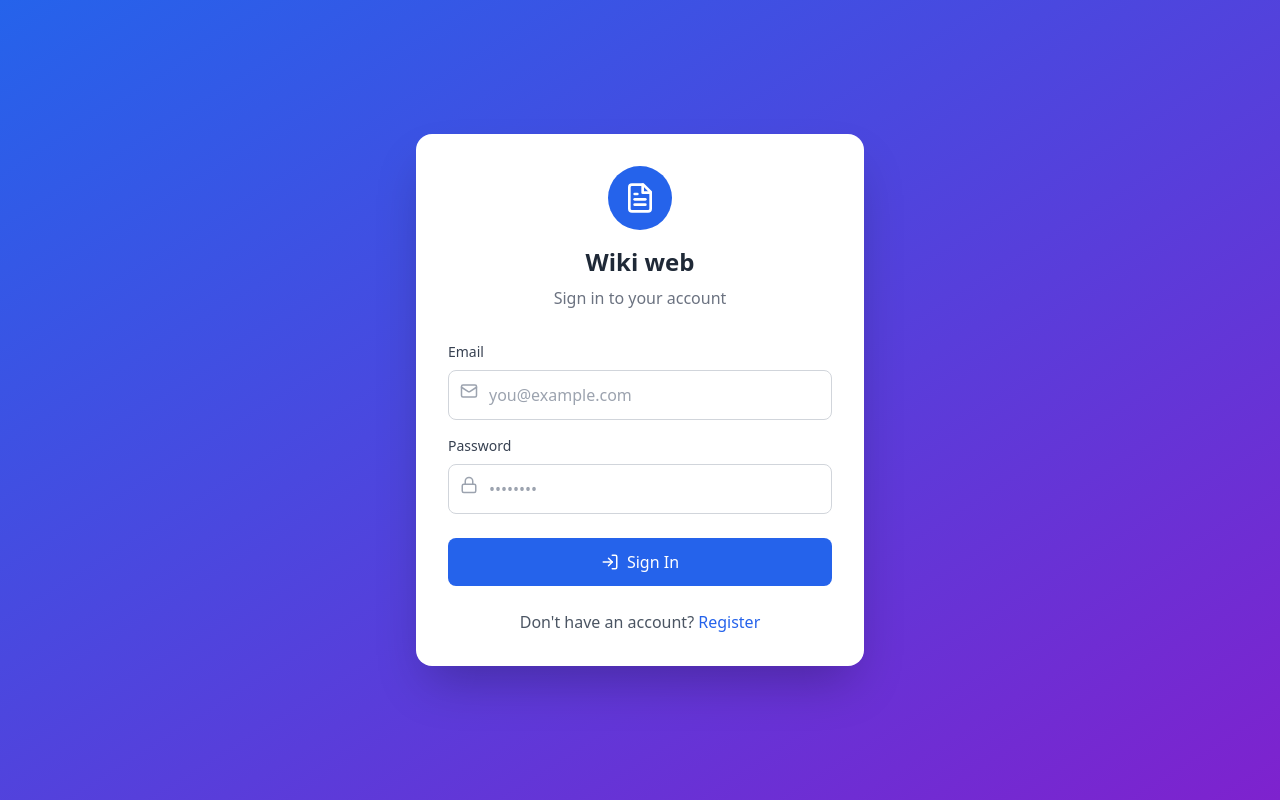
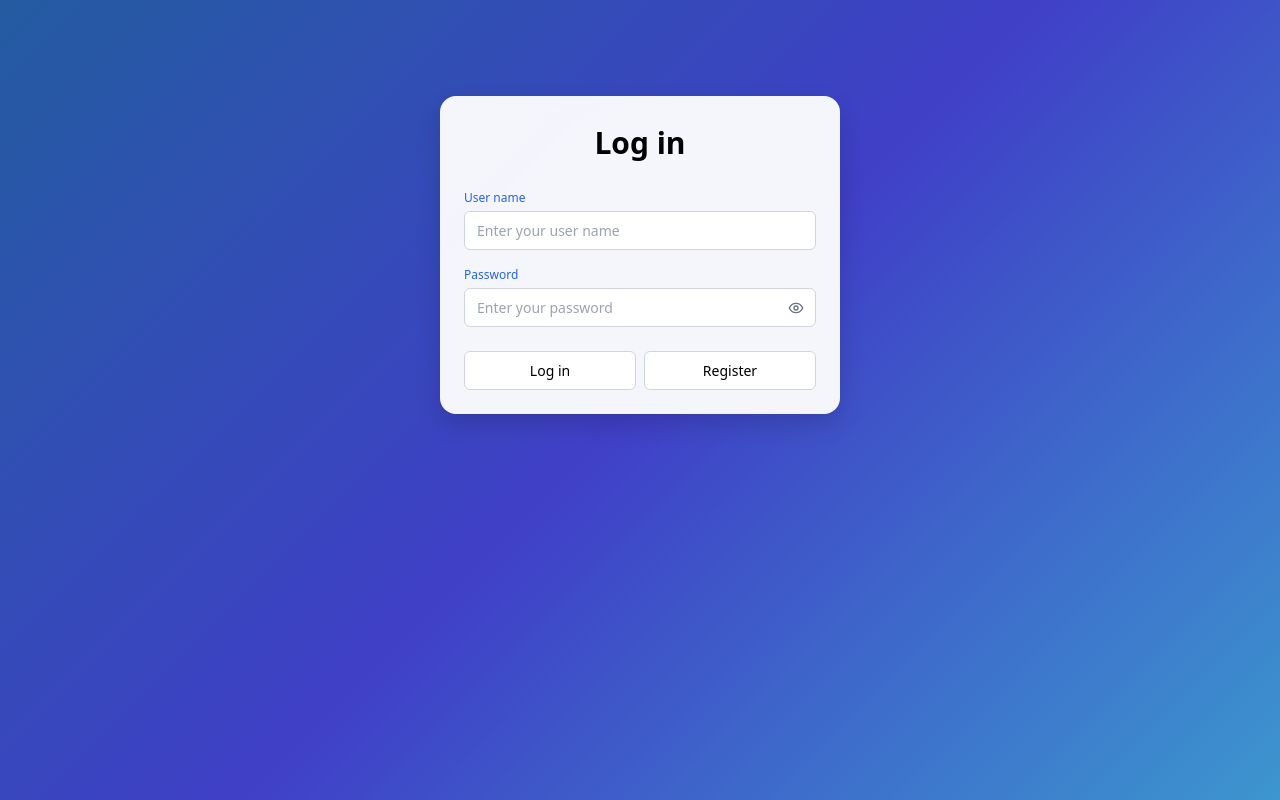
Before and after one commit to Daduei/Test-Final-computer-technology, a React (Vite) app in the folder frontend/: page / in a window 1280 px wide. Built offline with nearby package versions, Linux system fonts and the light colour scheme.

Commit message:
sửa login

```diff
--- /dev/null
+++ b/frontend/src/components/LoginPage.css
@@ -0,0 +1,196 @@
+/* Login Page Styles */
+
+/* Container */
+.login-container {
+  min-height: 100vh;
+  display: flex;
+  align-items: flex-start;
+  justify-content: center;
+  padding: 1rem;
+  position: relative;
+    /* Gradient overlay as fallback. To use an image, add one to
+      `frontend/public/images/login.jpg` (use ASCII filename) and
+      reference it as: background-image: url('/images/login.jpg'); */
+    background: linear-gradient(135deg, rgba(21, 81, 155, 0.75) 0%, rgba(51, 51, 195, 0.75) 50%, rgba(47, 143, 203, 0.75) 100%);
+    background-size: cover;
+    background-position: center;
+    background-repeat: no-repeat;
+    background-attachment: fixed;
+}
+
+/* Overlay mờ phủ lên ảnh nền */
+.login-container::before {
+  content: '';
+  position: absolute;
+  top: 0;
+  left: 0;
+  right: 0;
+  bottom: 0;
+  background: linear-gradient(135deg, rgba(21, 81, 155, 0.75) 0%, rgba(51, 51, 195, 0.75) 50%, rgba(47, 143, 203, 0.75) 100%);
+  z-index: 1;
+}
+
+/* Login Box */
+.login-box {
+  background-color: rgba(255, 255, 255, 0.95);
+  backdrop-filter: blur(10px);
+  border-radius: 1rem;
+  box-shadow: 0 10px 25px rgba(0, 0, 0, 0.15);
+  padding: 1.5rem;
+  width: 100%;
+  max-width: 400px;
+  margin-top: 5rem;
+  position: relative;
+  z-index: 2;
+}
+
+/* Header */
+.login-header {
+  text-align: center;
+  margin-bottom: 1.5rem;
+}
+
+.login-header h1 {
+  font-size: 1.875rem;
+  font-weight: 700;
+  color: #000000;
+  margin: 0;
+}
+
+/* Error Message */
+.error-message {
+  background-color: #fef2f2;
+  border: 1px solid #fca5a5;
+  color: #dc2626;
+  padding: 0.5rem 0.75rem;
+  border-radius: 0.375rem;
+  margin-bottom: 1rem;
+  font-size: 0.875rem;
+}
+
+/* Form */
+.login-form {
+  display: flex;
+  flex-direction: column;
+  gap: 1rem;
+}
+
+/* Form Group */
+.form-group {
+  display: flex;
+  flex-direction: column;
+}
+
+.form-group label {
+  display: block;
+  font-size: 0.75rem;
+  color: #2563eb;
+  margin-bottom: 0.25rem;
+  font-weight: 500;
+}
+
+/* Form Input */
+.form-input {
+  width: 100%;
+  padding: 0.5rem 0.75rem;
+  background-color: white;
+  border: 1px solid #d1d5db;
+  border-radius: 0.375rem;
+  font-size: 0.875rem;
+  color: #1f2937;
+  transition: all 0.2s ease;
+  box-sizing: border-box;
+}
+
+.form-input::placeholder {
+  color: #9ca3af;
+}
+
+.form-input:focus {
+  outline: none;
+  border-color: #60a5fa;
+  box-shadow: 0 0 0 1px #60a5fa;
+}
+
+/* Password Wrapper */
+.password-wrapper {
+  position: relative;
+  display: flex;
+  align-items: center;
+}
+
+.password-input {
+  padding-right: 2.5rem;
+}
+
+.password-toggle {
+  position: absolute;
+  right: 0.5rem;
+  background: none;
+  border: none;
+  color: #6b7280;
+  cursor: pointer;
+  padding: 0.25rem;
+  display: flex;
+  align-items: center;
+  justify-content: center;
+  transition: color 0.2s ease;
+}
+
+.password-toggle:hover {
+  color: #374151;
+}
+
+.password-toggle:focus {
+  outline: none;
+}
+
+/* Button Group */
+.button-group {
+  display: flex;
+  gap: 0.5rem;
+  padding-top: 0.5rem;
+}
+
+/* Buttons */
+.btn {
+  flex: 1;
+  background-color: white;
+  color: black;
+  border: 1px solid #d1d5db;
+  padding: 0.5rem 1rem;
+  border-radius: 0.375rem;
+  font-size: 0.875rem;
+  font-weight: 500;
+  cursor: pointer;
+  transition: all 0.2s ease;
+}
+
+.btn:hover {
+  background-color: #f9fafb;
+}
+
+.btn:disabled {
+  opacity: 0.5;
+  cursor: not-allowed;
+}
+
+.btn-login {
+  /* Giống .btn */
+}
+
+.btn-register {
+  /* Giống .btn */
+}
+
+/* Responsive */
+@media (max-width: 640px) {
+  .login-box {
+    padding: 1.25rem;
+    margin-top: 3rem;
+  }
+
+  .login-header h1 {
+    font-size: 1.5rem;
+  }
+}
--- a/frontend/src/components/LoginPage.jsx
+++ b/frontend/src/components/LoginPage.jsx
@@ -1,60 +1,96 @@
 import { useState } from 'react'
-import { FileText, Mail, Lock, LogIn } from 'lucide-react'
-import { authAPI } from '../services/api'
+import { Eye, EyeOff } from 'lucide-react'
+import './LoginPage.css'
 
-export default function LoginPage({ onSwitch, onLogin }) {
+export default function LoginPage() {
   const [email, setEmail] = useState('')
   const [password, setPassword] = useState('')
+  const [showPassword, setShowPassword] = useState(false)
   const [error, setError] = useState('')
   const [loading, setLoading] = useState(false)
 
-  const handleSubmit = async (e) => {
+  const handleSubmit = (e) => {
     e.preventDefault()
     setError('')
     setLoading(true)
-    try {
-      const res = await authAPI.login(email, password)
-      if (res.success) onLogin(res.user)
-    } catch (err) { setError(err.message) }
-    setLoading(false)
+    setTimeout(() => {
+      if (email && password) {
+        alert('Login successful!')
+      } else {
+        setError('Please enter valid credentials')
+      }
+      setLoading(false)
+    }, 1000)
   }
 
   return (
-    <div className="min-h-screen bg-gradient-to-br from-blue-600 to-purple-700 flex items-center justify-center p-4">
-      <div className="bg-white rounded-2xl shadow-2xl w-full max-w-md p-8">
-        <div className="text-center mb-8">
-          <div className="w-16 h-16 bg-blue-600 rounded-full flex items-center justify-center mx-auto mb-4">
-            <FileText className="text-white" size={32} />
+    <div className="login-container">
+      {/* Login Box */}
+      <div className="login-box">
+        {/* Title */}
+        <div className="login-header">
+          <h1>Log in</h1>
+        </div>
+
+        {/* Error Message */}
+        {error && (
+          <div className="error-message">
+            {error}
           </div>
-          <h1 className="text-2xl font-bold text-gray-800">Wiki web</h1>
-          <p className="text-gray-500 mt-2">Sign in to your account</p>
-        </div>
-        {error && <div className="bg-red-50 border border-red-200 text-red-700 px-4 py-3 rounded-lg mb-4 text-sm">{error}</div>}
-        <form onSubmit={handleSubmit}>
-          <div className="mb-4">
-            <label className="block text-sm font-medium text-gray-700 mb-2">Email</label>
-            <div className="relative">
-              <Mail className="absolute left-3 top-3 text-gray-400" size={18} />
-              <input type="email" value={email} onChange={e => setEmail(e.target.value)} required
-                className="w-full pl-10 pr-4 py-3 border border-gray-300 rounded-lg focus:ring-2 focus:ring-blue-500 outline-none" placeholder="you@example.com" />
+        )}
+
+        {/* Form */}
+        <div className="login-form">
+          {/* User name Field */}
+          <div className="form-group">
+            <label>User name</label>
+            <input
+              type="email"
+              value={email}
+              onChange={e => setEmail(e.target.value)}
+              placeholder="Enter your user name"
+              className="form-input"
+            />
+          </div>
+
+          {/* Password Field */}
+          <div className="form-group">
+            <label>Password</label>
+            <div className="password-wrapper">
+              <input
+                type={showPassword ? "text" : "password"}
+                value={password}
+                onChange={e => setPassword(e.target.value)}
+                placeholder="Enter your password"
+                className="form-input password-input"
+              />
+              <button
+                type="button"
+                onClick={() => setShowPassword(!showPassword)}
+                className="password-toggle"
+              >
+                {showPassword ? <EyeOff size={16} /> : <Eye size={16} />}
+              </button>
             </div>
           </div>
-          <div className="mb-6">
-            <label className="block text-sm font-medium text-gray-700 mb-2">Password</label>
-            <div className="relative">
-              <Lock className="absolute left-3 top-3 text-gray-400" size={18} />
-              <input type="password" value={password} onChange={e => setPassword(e.target.value)} required
-                className="w-full pl-10 pr-4 py-3 border border-gray-300 rounded-lg focus:ring-2 focus:ring-blue-500 outline-none" placeholder="••••••••" />
-            </div>
+
+          {/* Buttons */}
+          <div className="button-group">
+            <button
+              onClick={handleSubmit}
+              disabled={loading}
+              className="btn btn-login"
+            >
+              {loading ? 'Loading...' : 'Log in'}
+            </button>
+            <button
+              type="button"
+              className="btn btn-register"
+            >
+              Register
+            </button>
           </div>
-          <button type="submit" disabled={loading}
-            className="w-full bg-blue-600 text-white py-3 rounded-lg hover:bg-blue-700 flex items-center justify-center gap-2 font-medium disabled:opacity-50">
-            {loading ? 'Signing in...' : <><LogIn size={18} /> Sign In</>}
-          </button>
-        </form>
-        <p className="mt-6 text-center text-gray-600">
-          Don't have an account? <button onClick={onSwitch} className="text-blue-600 hover:underline font-medium">Register</button>
-        </p>
+        </div>
       </div>
     </div>
   )
```
Also changed, not shown: frontend/src/components/ảnhLogin.jpg (added).
